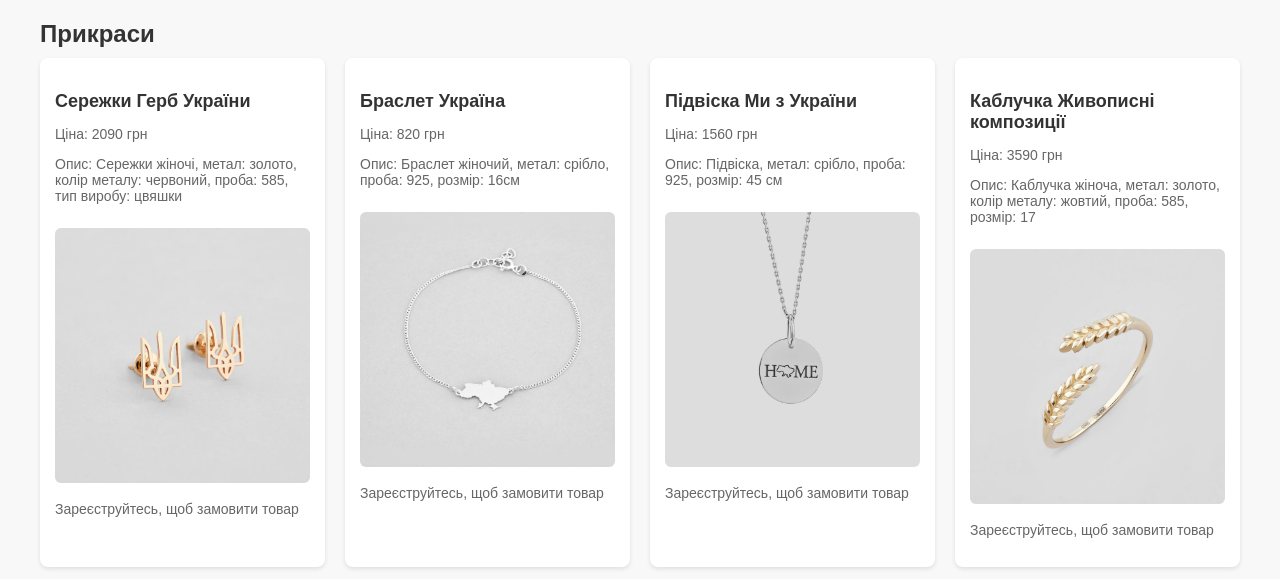
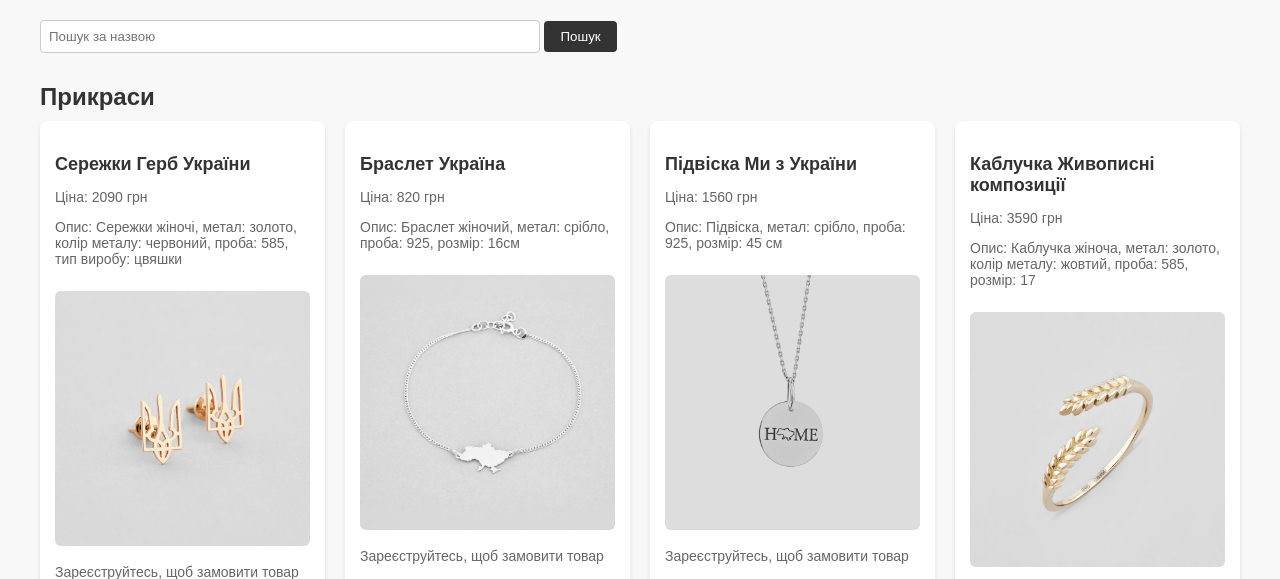
Before and after one commit to anne-stupakova/designPatterns_lab-6, a PHP site: page / in a window 1280 px wide. Shown: the part 70-649 px from the top of the page. Run offline with PHP 8.4, Linux system fonts and the light colour scheme; data comes from the database, SQL or seed files in the repository.

Commit message:
the ability to search for a product

```diff
--- a/models/categoriesMod.php
+++ b/models/categoriesMod.php
@@ -11,6 +11,14 @@ class CategoriesMod {
         $this->products = [];
     }
 
+    public function getId() {
+        return $this->id;
+    }
+
+    public function getTitle() {
+        return $this->title;
+    }
+
     public function addProduct($product) {
         $this->products[] = $product;
     }
@@ -19,7 +27,7 @@ class CategoriesMod {
         return $this->products;
     }
 
-    public function getTitle() {
-        return $this->title;
+    public function hasProducts() {
+        return !empty($this->products);  // Check if the products array is not empty
     }
 }
--- a/styles/index.css
+++ b/styles/index.css
@@ -58,3 +58,43 @@
 .add-to-order-wrapper {
     margin-top: 10px;
 }
+
+.search-form {
+    display: flex;
+    align-items: center;
+    gap: 10px;
+}
+
+.search-input-wrapper {
+    position: relative;
+    flex: 1;
+}
+
+.search-input {
+    width: 500px;
+    padding: 8px;
+    margin-bottom: 10px;
+    border: 1px solid #ccc;
+    border-radius: 4px;
+    box-sizing: border-box;
+}
+
+.search-btn {
+    padding: 8px 16px;
+    background-color: #333;
+    color: #fff;
+    border: none;
+    border-radius: 4px;
+    cursor: pointer;
+}
+
+.search-btn:hover {
+    background-color: #2980b9;
+}
+
+.reset-search {
+    margin-left: 10px;
+    color: #333;
+    text-decoration: none;
+    cursor: pointer;
+}
--- a/views/index.php
+++ b/views/index.php
@@ -67,11 +67,15 @@ function getCategoriesAndProducts(DataFetcher $fetcher) {
     $productsData = $fetcher->fetchProducts();
     $categories = [];
 
+    $searchQuery = isset($_GET['search']) ? $_GET['search'] : '';
+
     foreach ($categoriesData as $categoryData) {
         $category = new CategoriesMod($categoryData['id'], $categoryData['title']);
+        $categoryHasProducts = false;
 
         foreach ($productsData as $productData) {
-            if ($productData['id_categories'] == $categoryData['id']) {
+            if ($productData['id_categories'] == $categoryData['id'] &&
+                (empty($searchQuery) || strpos($productData['title'], $searchQuery) !== false)) {
                 $product = new GoodsMod(
                     $productData['id'],
                     $productData['title'],
@@ -82,14 +86,18 @@ function getCategoriesAndProducts(DataFetcher $fetcher) {
                     $productData['id_categories']
                 );
                 $category->addProduct($product);
+                $categoryHasProducts = true;
             }
         }
 
-        $categories[] = $category;
+        if (empty($searchQuery) || $categoryHasProducts) {
+            $categories[] = $category;
+        }
     }
 
     return $categories;
 }
+
 
 if ($_SERVER["REQUEST_METHOD"] == "POST" && isset($_POST['id_goods'])) {
     $_SESSION['id_goods'] = $_POST['id_goods'];
@@ -112,6 +120,17 @@ if ($_SERVER["REQUEST_METHOD"] == "POST" && isset($_POST['id_goods'])) {
 <?php include '../wrapper/header.php'; ?>
 
 <main class="container">
+
+    <form method="GET" action="<?php echo htmlspecialchars($_SERVER["PHP_SELF"]); ?>" class="search-form">
+        <div class="search-input-wrapper">
+            <input type="text" name="search" placeholder="Пошук за назвою" class="search-input">
+            <button type="submit" class="search-btn">Пошук</button>
+        </div>
+        <?php if (isset($_GET['search'])) : ?>
+            <a href="<?php echo htmlspecialchars($_SERVER["PHP_SELF"]); ?>" class="reset-search">Скинути</a>
+        <?php endif; ?>
+    </form>
+
     <?php
     $categories = getCategoriesAndProducts($fetcher);
 
```
